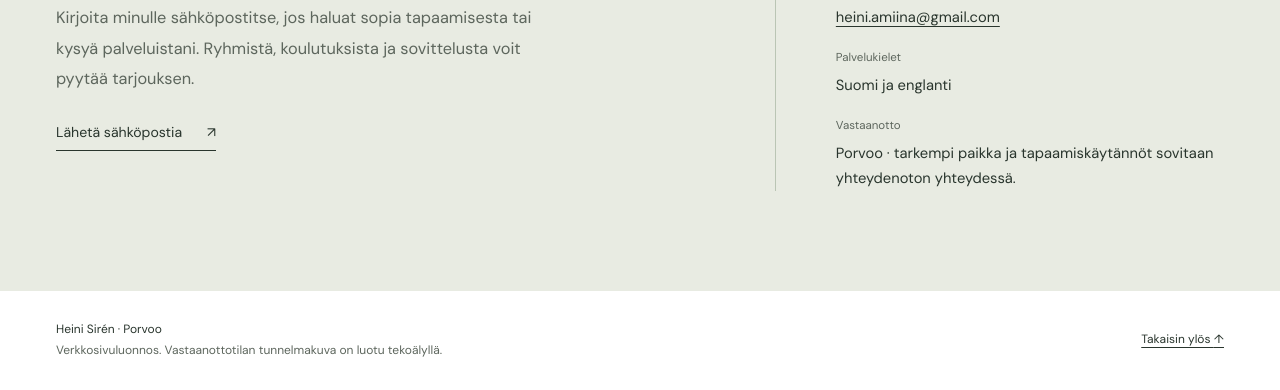
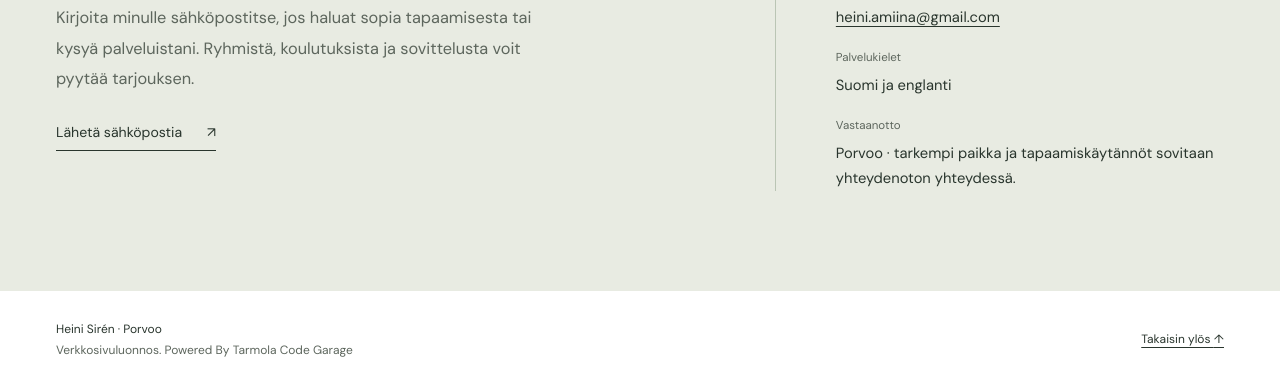
Before and after one commit to Point-SimoSiren/heini-site, a plain HTML site: page index.html in a window 1280 px wide. Shown: the part 7345-7735 px from the top of the page. Drawn offline with Linux system fonts and the light colour scheme.

Commit message:
tcg footeriin

```diff
--- a/index.html
+++ b/index.html
@@ -146,6 +146,6 @@
       </div>
     </section>
   </main>
-  <footer class="site-footer wrap"><p>Heini Sirén · Porvoo<br><span>Verkkosivuluonnos. Vastaanottotilan tunnelmakuva on luotu tekoälyllä.</span></p><a href="#sisalto">Takaisin ylös <span aria-hidden="true">↑</span></a></footer>
+  <footer class="site-footer wrap"><p>Heini Sirén · Porvoo<br><span>Verkkosivuluonnos. Powered By Tarmola Code Garage</span></p><a href="#sisalto">Takaisin ylös <span aria-hidden="true">↑</span></a></footer>
 </body>
 </html>
```
